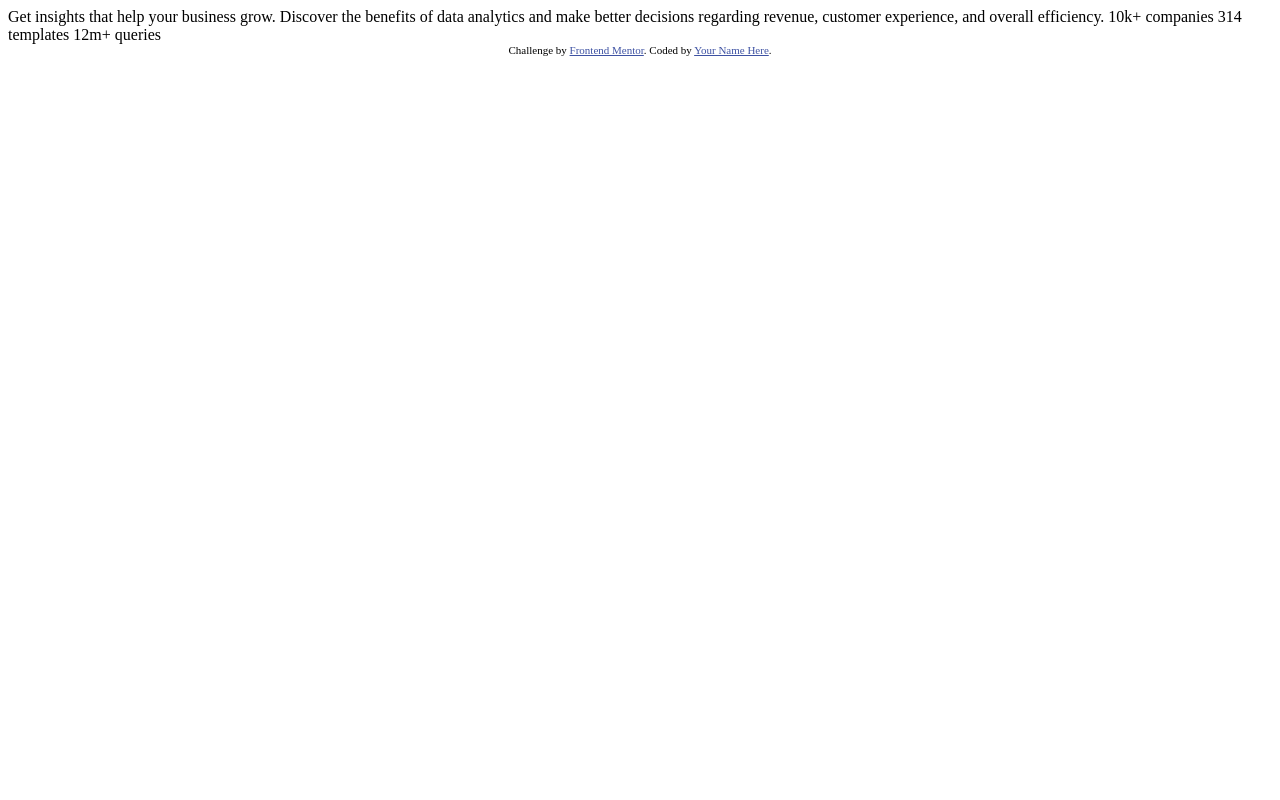
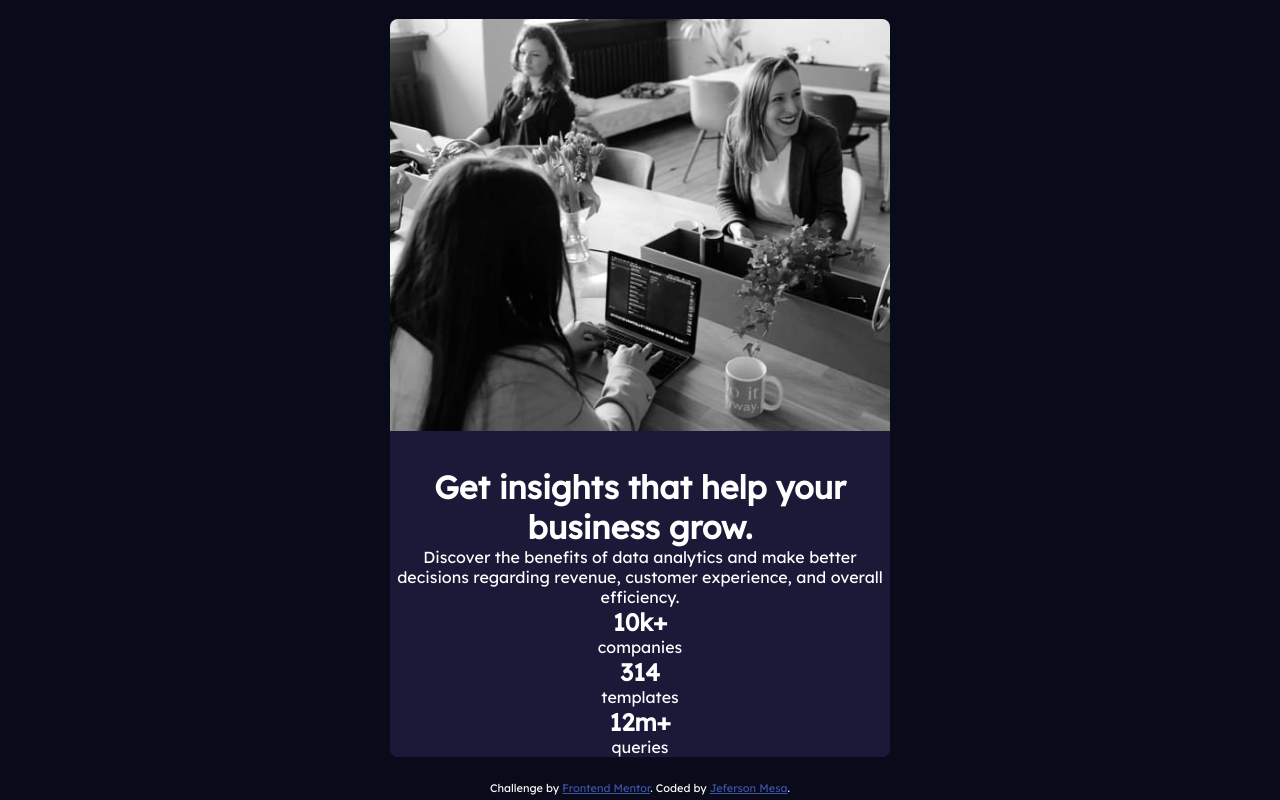
Before and after one commit to jefersond91/FrontendMentor-stats-preview-card-component-main, a plain HTML site: page index.html in a window 1280 px wide. Drawn offline with Linux system fonts and the light colour scheme.

Commit message:
html designed

```diff
--- a/index.html
+++ b/index.html
@@ -5,29 +5,49 @@
   <meta name="viewport" content="width=device-width, initial-scale=1.0"> <!-- displays site properly based on user's device -->
 
   <link rel="icon" type="image/png" sizes="32x32" href="./images/favicon-32x32.png">
+  <link href="https://fonts.googleapis.com/css2?family=Inter:wght@400;700&family=Lexend+Deca&display=swap" rel="stylesheet">
+
+  <link rel="stylesheet" href="style.css">
 
   <title>Frontend Mentor | Stats preview card component</title>
 
-  <!-- Feel free to remove these styles or customise in your own stylesheet 👍 -->
-  <style>
-    .attribution { font-size: 11px; text-align: center; }
-    .attribution a { color: hsl(228, 45%, 44%); }
-  </style>
 </head>
 <body>
 
-  Get insights that help your business grow.
+  <div class="container">
+    <main>
+      <picture>
+        <source media="(min-width: 440px)" srcset="./images/image-header-desktop.jpg">
+        <img src="./images/image-header-mobile.jpg" alt="">
+      </picture>
 
-  Discover the benefits of data analytics and make better decisions regarding revenue, customer
-  experience, and overall efficiency.
+      <h1>Get <span>insights</span> that help your business grow.</h1>
 
-  10k+ companies
-  314 templates
-  12m+ queries
+      <p>Discover the benefits of data analytics and make better decisions regarding revenue, customer experience, and overall efficiency.
+      </p>
+    </main>
+
+    <div class="stats">
+      <article>
+        <h2>10k+</h2>
+        <p>companies</p>
+      </article>
+
+      <article>
+        <h2>314</h2>
+        <p>templates</p>
+      </article>
+
+      <article>
+        <h2>12m+</h2>
+        <p>queries</p>
+      </article>
+    </div>
+  </div>
 
   <div class="attribution">
     Challenge by <a href="https://www.frontendmentor.io?ref=challenge" target="_blank">Frontend Mentor</a>.
-    Coded by <a href="#">Your Name Here</a>.
+    Coded by <a href="https://jefersond91-stats-preview-card-co.netlify.app/">Jeferson Mesa</a>.
   </div>
 </body>
 </html>
--- a/style.css
+++ b/style.css
@@ -0,0 +1,51 @@
+:root{
+  --Very-dark-blue-main-background: hsl(233, 47%, 7%);
+  --Dark-desaturated-blue-card-background: hsl(244, 38%, 16%);
+  --Soft-violet-accent: hsl(277, 64%, 61%);
+  --White-main-heading-stats: hsl(0, 0%, 100%);
+  --Slightly-transparent-white-main-paragraph: hsla(0, 0%, 100%, 0.75);
+  --Slightly-transparent-white-stat-headings: hsla(0, 0%, 100%, 0.6);
+}
+
+*{
+  padding: 0;
+  margin: 0%;
+  box-sizing: border-box;
+}
+
+img{
+  max-width: 100%;
+}
+
+body{
+  font-family: 'Inter', sans-serif;
+  font-family: 'Lexend Deca', sans-serif;background-color: var(--Very-dark-blue-main-background);
+  color: var(--White-main-heading-stats);
+  max-height: calc(100vh - 10px);
+
+  display: flex;
+  flex-direction: column;
+  justify-content: center;
+  align-items: center;
+  text-align: center;
+}
+
+.container{
+  background-color: var(--Dark-desaturated-blue-card-background);
+  max-width: 500px;
+  margin: 1.5rem;
+  border-radius: 0.5rem;
+}
+
+.container main img {
+  margin-bottom: 2rem;
+  border-radius: 0.5rem 0.5rem 0 0;
+}
+
+.attribution {
+  font-size: 11px;
+  text-align: center;
+}
+.attribution a {
+  color: hsl(228, 45%, 44%);
+}
```
